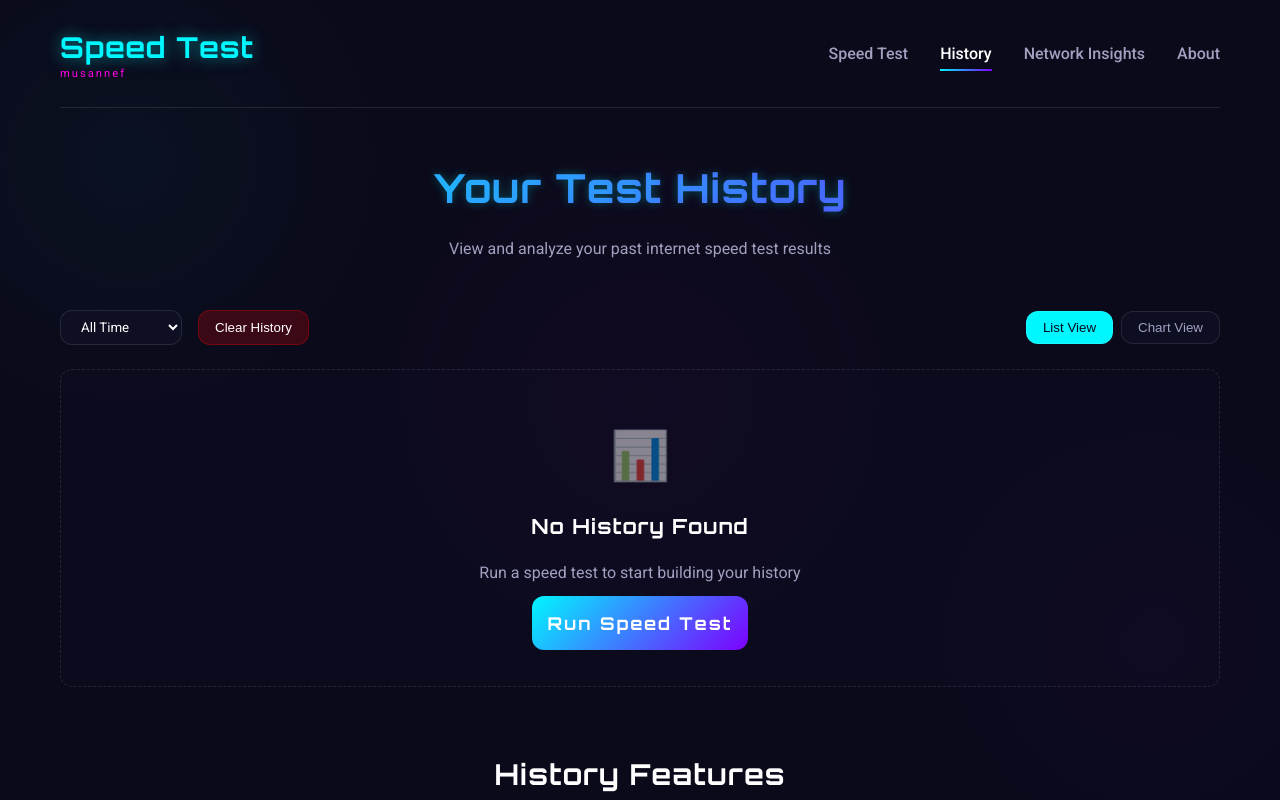
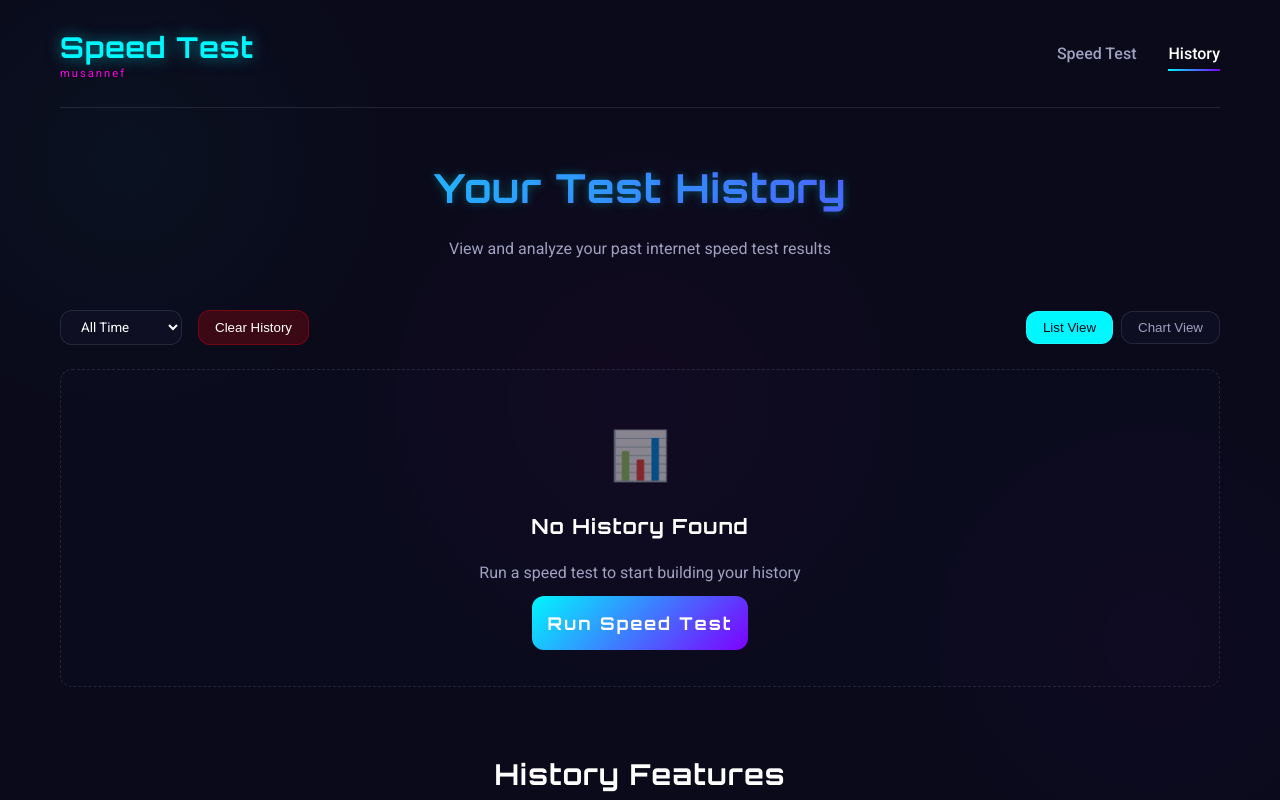
Before and after one commit to musanneef/testspeedweb, a plain HTML site: page history.html in a window 1280 px wide. Shown: the top 800 px of the page. Drawn offline with nearby package versions, Linux system fonts and the light colour scheme.

Commit message:
Add files via upload

```diff
--- a/history.html
+++ b/history.html
@@ -20,8 +20,6 @@
                 <ul>
                     <li><a href="index.html">Speed Test</a></li>
                     <li><a href="history.html" class="active">History</a></li>
-                    <li><a href="#">Network Insights</a></li>
-                    <li><a href="#">About</a></li>
                 </ul>
             </nav>
         </header>
```
Also changed, not shown: index.html (+0 -2 lines).
